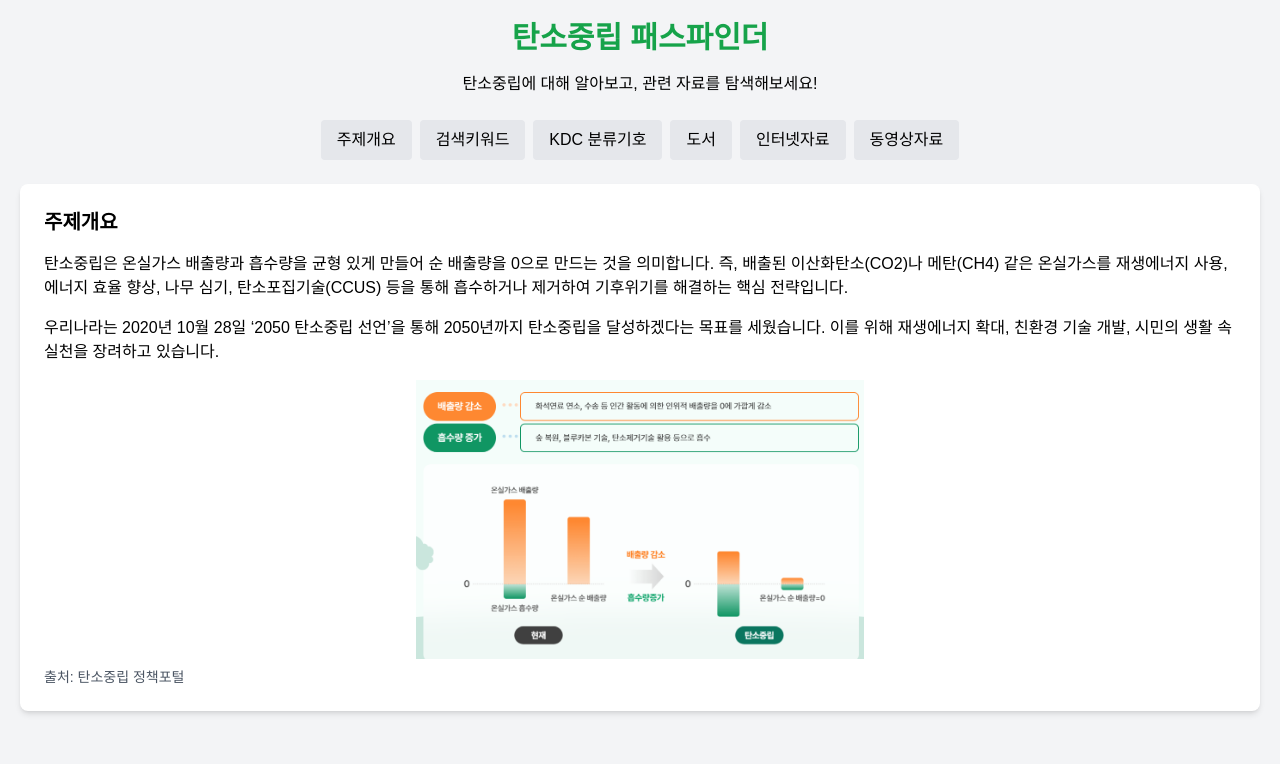
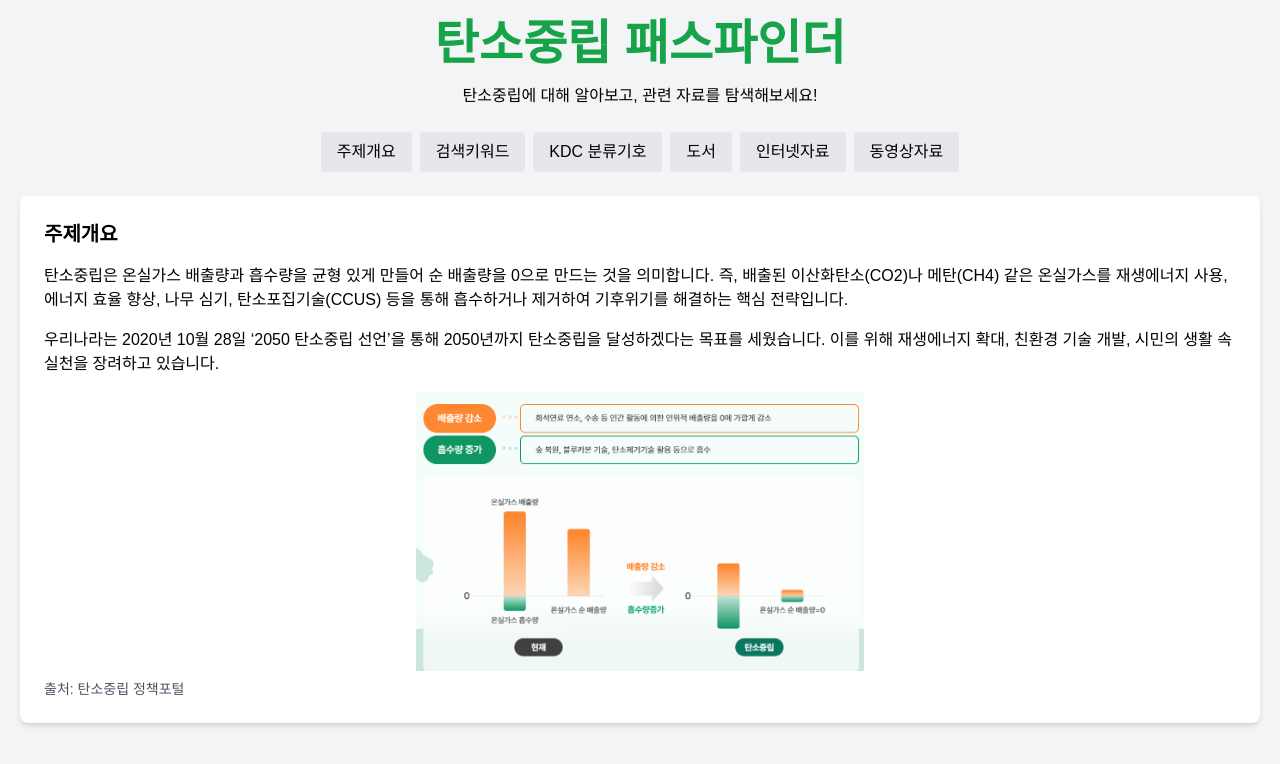
Before and after one commit to netzeroforourfuture/carbonneutral, a plain HTML site: page index.html in a window 1280 px wide. Drawn offline with nearby package versions, Linux system fonts and the light colour scheme.

Commit message:
제목크기

```diff
--- a/index.html
+++ b/index.html
@@ -30,7 +30,7 @@
 </head>
 <body class="bg-gray-100">
   <div class="container">
-    <h1 class="text-3xl font-bold text-center mb-4">
+    <h1 class="text-5xl font-bold text-center mb-4">
   <a href="#" onclick="openTab('overview', this)" class="text-green-600 hover:underline">
     탄소중립 패스파인더
   </a>
```
